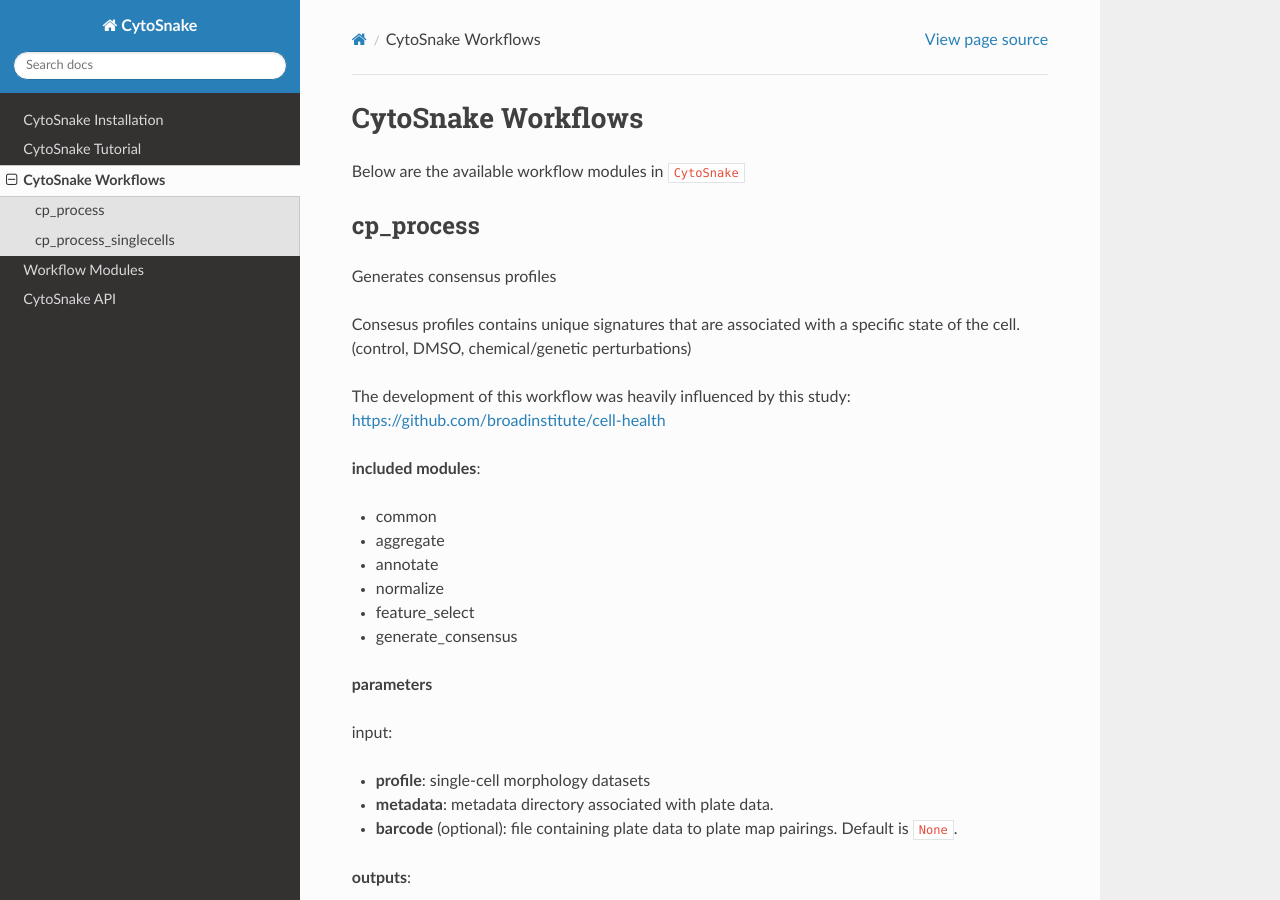
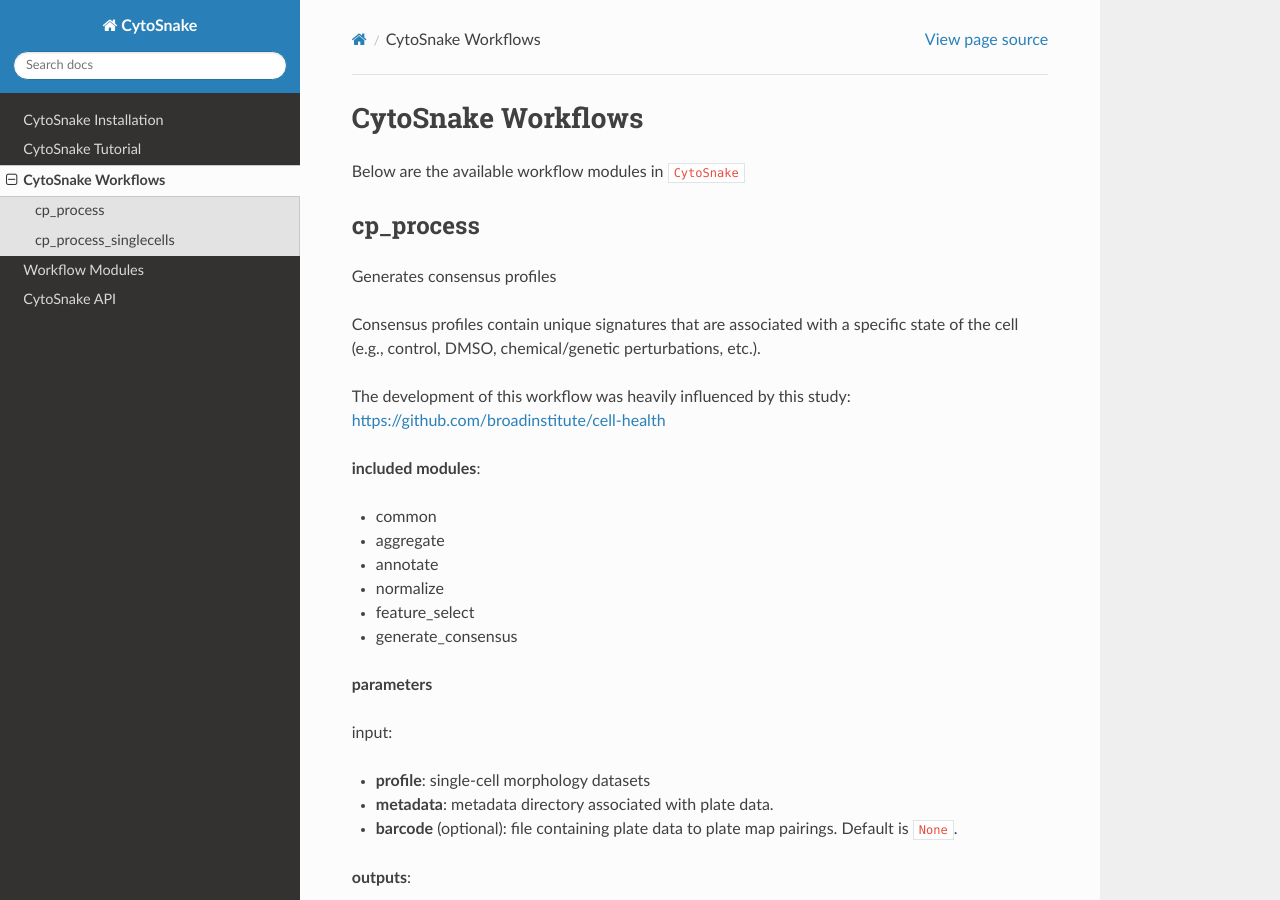
Before and after one commit to WayScience/CytoSnake, a Sphinx documentation site: the page built from docs/workflows.md, in a window 1280 px wide and 900 px high. Built offline with Sphinx 7.4.7 and the Read the Docs theme 2.0.0, drawn with Linux system fonts in a browser that asks for light colours.

Commit message:
Update docs/workflows.md
Co-authored-by: Jenna Tomkinson <107513215+jenna-tomkinson@users.noreply.github.com>

```diff
--- a/docs/workflows.md
+++ b/docs/workflows.md
@@ -10,7 +10,7 @@
 
 Generates consensus profiles
 
-Consesus profiles contains unique signatures that are associated with a specific state of the cell. (control, DMSO, chemical/genetic perturbations)
+Consensus profiles contain unique signatures that are associated with a specific state of the cell (e.g., control, DMSO, chemical/genetic perturbations, etc.).
 
 The development of this workflow was heavily influenced by this study:
 <https://github.com/broadinstitute/cell-health>
```
